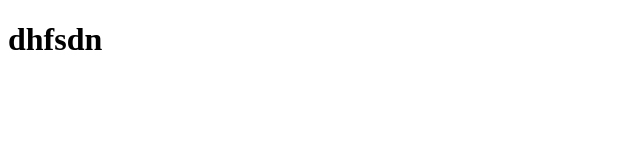
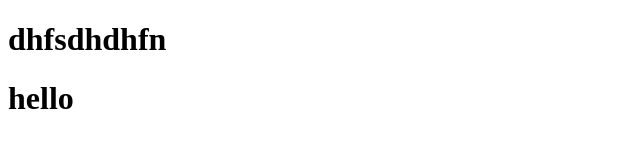
Before and after one commit to aditisharma0040/aditi, a plain HTML site: page index.html in a window 1280 px wide. Shown: the whole page, without its empty margins (0-640 px from the left). Drawn offline with Linux system fonts and the light colour scheme.

Commit message:
adding h1

```diff
--- a/index.html
+++ b/index.html
@@ -4,7 +4,8 @@
     <title> index1</title>
   </head>
   <body>
-    <h1> dhfsdn</h1>
+    <h1> dhfsdhdhfn</h1>
+    <h1>hello</h1>
 
   </body>
 </html>
```
